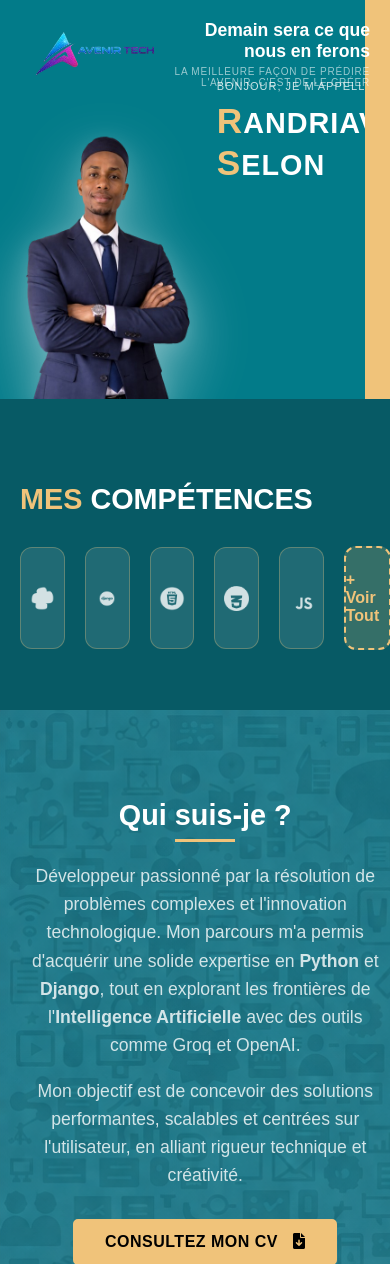
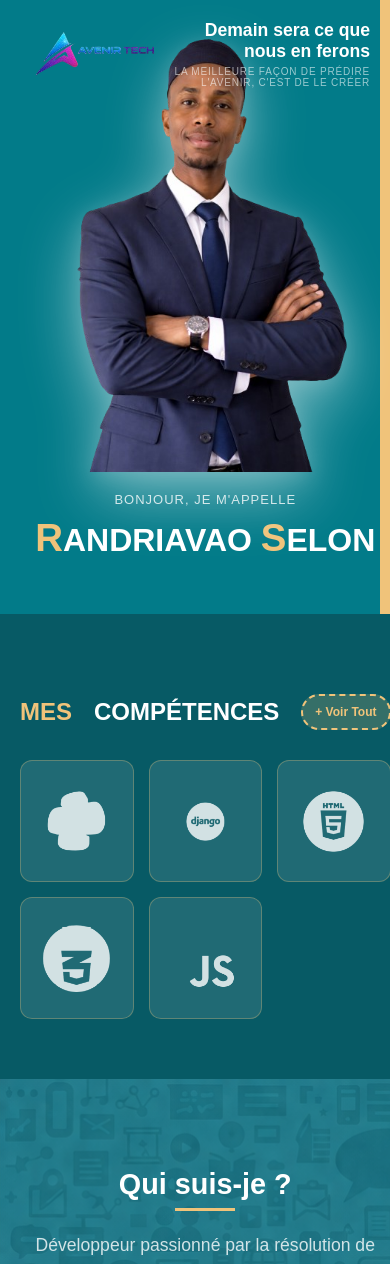
Before and after one commit to Randriavaoselon/portfolio_intelligent, a Django app: page / in a window 390 px wide. Shown: the top 1264 px of the page. Run offline with Django 5.2, Linux system fonts and the light colour scheme.

Commit message:
Update-Portfolio

```diff
--- a/static/css/style.css
+++ b/static/css/style.css
@@ -106,27 +106,71 @@ body {
 /* --- Responsive --- */
 
 @media screen and (max-width: 768px) {
-    .main-title {
-        font-size: 1.8rem !important;
-        line-height: 1.2;
-        letter-spacing: 1px;
-        margin-top: 20px;
+
+    .hero-section {
+        padding: 40px 0 0 0;
+        text-align: center;
     }
 
-    .highlight-letter {
-        font-size: 2.2rem !important;
-        color: #f0c37a;
+    .hero-section .row {
+        flex-direction: column;
+        align-items: center;
+        gap: 20px;
+    }
+
+    /* Gestion de l'image */
+    .hero-section .col-image {
+        flex: 0 0 auto;
+        width: 100%;
+        max-width: 320px;
+        margin: 0 auto;
+        order: 1;
+    }
+
+    .responsive-image {
+        transform: scale(1.05);
+        margin: 0 auto;
+        width: 90%;
+    }
+
+    /* Gestion du texte */
+    .hero-section .col-text {
+        width: 100%;
+        padding-bottom: 40px;
+        order: 2;
+    }
+
+    .hero-section .sup-title {
+        font-size: 13px;
+        margin-bottom: 5px;
+    }
+
+    .hero-section .main-title {
+        font-size: 2rem;
+        line-height: 1.1;
+        margin-top: 5px;
+    }
+
+    .hero-section .highlight-letter {
+        font-size: 2.4rem;
+    }
+
+    .hero-section::after {
+        width: 10px;
     }
 }
 
-/* --- Pour les très petits écrans (iPhone SE, etc.) --- */
 @media screen and (max-width: 380px) {
-    .main-title {
-        font-size: 1.5rem !important;
+    .hero-section .col-image {
+        max-width: 260px;
     }
 
-    .highlight-letter {
-        font-size: 1.9rem !important;
+    .hero-section .main-title {
+        font-size: 1.6rem;
+    }
+
+    .hero-section .highlight-letter {
+        font-size: 1.9rem;
     }
 }
 
@@ -204,6 +248,10 @@ body {
 .btn-more:hover {
     background: #f0c37a !important;
     color: #075a65 !important;
+}
+
+.btn-hiden-desktop {
+    display: none;
 }
 
 .modal {
@@ -289,20 +337,44 @@ body {
     transition: all 0.2s ease;
 }
 
-/* ---  Mobile --- */
+/* ---  Mobile Responsive --- */
+
 @media (max-width: 768px) {
-    .skills-wrapper {
-        justify-content: center;
-    }
 
     .skill-title {
-        font-size: 1.8rem;
+        display: flex;
+        justify-content: space-between;
+        align-items: center;
+        width: 100%;
+        font-size: 1.5rem;
         margin-bottom: 30px;
     }
 
-    .skill-item {
-        flex: 0 1 calc(45% - 10px);
-        height: 100px;
+    .skill-title .btn-more {
+        display: flex;
+        flex: 0 0 auto;
+        height: 32px;
+        padding: 0 12px;
+        background: rgba(240, 195, 122, 0.15);
+        border: 1px solid #f0c37a;
+        border-radius: 20px;
+        color: #f0c37a;
+        font-size: 0.75rem;
+        font-weight: 600;
+        cursor: pointer;
+        align-items: center;
+        justify-content: center;
+        text-transform: none;
+    }
+
+    .skills-wrapper .btn-more {
+        display: none !important;
+    }
+
+    .skills-wrapper {
+        display: grid;
+        grid-template-columns: repeat(3, 1fr);
+        gap: 15px;
     }
 }
 
@@ -455,6 +527,11 @@ body {
 
     .col-content {
         padding-bottom: 40px;
+    }
+
+    .image-frame {
+        margin: 0 auto;
+        display: block;
     }
 }
 
@@ -663,8 +740,10 @@ body {
 .project-card-link {
     text-decoration: none;
     color: inherit;
-    display: block;
+    display: flex;
     flex: 0 0 calc(33.333% - 20px);
+    flex: 0 0 calc(25% - 15px);
+    margin-bottom: 20px;
 }
 
 .project-card-link:hover .project-card {
--- a/templates/profile/index.html
+++ b/templates/profile/index.html
@@ -95,6 +95,7 @@
             <div class="container">
                 <h2 class="skill-title">
                     Mes <span class="white-text">Compétences</span>
+                    <div class="skill-item btn-more btn-hiden-desktop" id="openModal"><span>+ Voir Tout</span></div>
                 </h2>
 
                 <div class="skills-wrapper">
@@ -264,6 +265,22 @@
                 </h1>
 
                 <div class="row realisations-row">
+
+                    <a href="https://avenir-tech-data.onrender.com/" class="project-card-link">
+                        <div class="project-card">
+                            <div class="card-image">
+                                <img src="{% static 'images/extract_data.png' %}" alt="Projet 4">
+                            </div>
+                            <div class="card-content">
+                                <h3 class="card-subtitle">Application d’extraction de fichiers Excel et CSV</h3>
+                                <!-- <p class="card-description">Développement d'une plateforme SaaS permettant le suivi des stocks en temps réel avec prévisions basées sur l'IA.</p> -->
+                                <div class="card-footer">
+                                    <span class="btn-project">Voir le projet <i class="fas fa-external-link-alt"></i></span>
+                                </div>
+                            </div>
+                        </div>
+                    </a>
+
                     <!-- Projet 1 -->
                     <a href="https://drive.google.com/file/d/1cFgg3WXKSVUMgdaJFG5i0v-g24y6cZKK/view?usp=drive_link"
                         class="project-card-link">
@@ -273,8 +290,8 @@
                             </div>
                             <div class="card-content">
                                 <h3 class="card-subtitle">Application de collaboration à distance en temps réel</h3>
-                                <p class="card-description">C’est une application web créée pour faciliter la
-                                    communication entre des équipes ou des groupes travaillant à distance.</p>
+                                <!-- <p class="card-description">C’est une application web créée pour faciliter la
+                                    communication entre des équipes ou des groupes travaillant à distance.</p> -->
                                 <div class="card-footer">
                                     <span class="btn-project">Voir le projet <i
                                             class="fas fa-external-link-alt"></i></span>
@@ -292,8 +309,8 @@
                             </div>
                             <div class="card-content">
                                 <h3 class="card-subtitle">Outil de monitoring des équipes à distance</h3>
-                                <p class="card-description">Projet conçu pour analyser et suivre le sérieux et
-                                    l’implication des employés dans leurs activités professionnelles.</p>
+                                <!-- <p class="card-description">Projet conçu pour analyser et suivre le sérieux et
+                                    l’implication des employés dans leurs activités professionnelles.</p> -->
                                 <div class="card-footer">
                                     <span class="btn-project">Voir le projet <i
                                             class="fas fa-external-link-alt"></i></span>
@@ -311,8 +328,8 @@
                             </div>
                             <div class="card-content">
                                 <h3 class="card-subtitle">Solution de réservation de voitures en ligne</h3>
-                                <p class="card-description">Application web permettant de centraliser et simplifier les
-                                    réservations de voitures en ligne, accessible aux loueurs et aux clients.</p>
+                                <!-- <p class="card-description">Application web permettant de centraliser et simplifier les
+                                    réservations de voitures en ligne, accessible aux loueurs et aux clients.</p> -->
                                 <div class="card-footer">
                                     <span class="btn-project">Voir le projet <i
                                             class="fas fa-external-link-alt"></i></span>
```
Also changed, not shown: static/images/extract_data.png (added).
